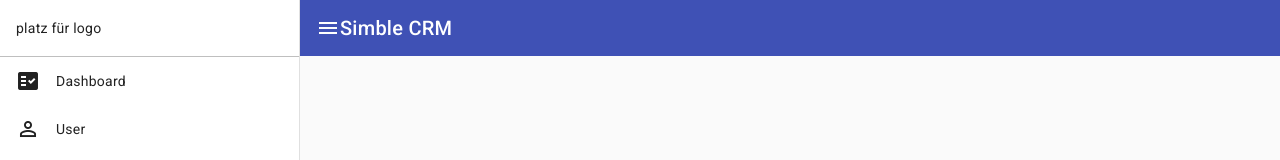
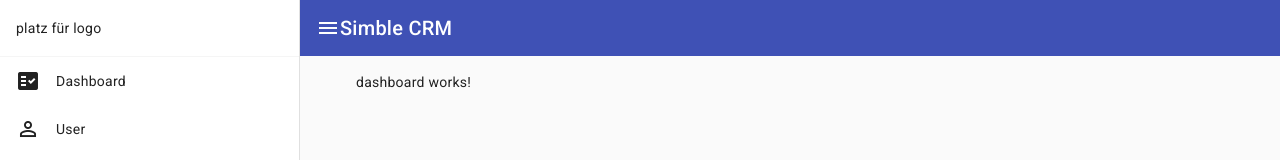
Before and after one commit to BastianR188/Simple-CRM, an Angular app: page / in a window 1280 px wide. Shown: the top 160 px of the page. Built offline with nearby package versions, Linux system fonts and the light colour scheme.

Commit message:
add routing to components

```diff
--- a/src/app/app.component.html
+++ b/src/app/app.component.html
@@ -5,8 +5,8 @@
     <div class="logo-container">platz für logo</div>
 
     <ul class="menu-items">
-      <li><mat-icon>fact_check</mat-icon>Dashboard</li>
-      <li><mat-icon>perm_identity</mat-icon>User</li>
+      <li routerLink="/"><mat-icon>fact_check</mat-icon>Dashboard</li>
+      <li routerLink="/user"><mat-icon>perm_identity</mat-icon>User</li>
     </ul>
 
 
@@ -22,8 +22,9 @@
       </mat-toolbar-row>
     </mat-toolbar>
 
-
-
+    <div class="router-container">
+      <router-outlet></router-outlet>
+    </div>
 
   </div>
 
--- a/src/app/app.component.scss
+++ b/src/app/app.component.scss
@@ -12,7 +12,7 @@
 }
 
 .logo-container{
-    border-bottom: 1px solid rgba($color: #000000, $alpha: 0.25);
+    border-bottom: 1px solid rgba($color: #000000, $alpha: 0.04);
     padding: 0 16px;
     min-height: 56px;
     display: flex;
@@ -40,7 +40,14 @@
         }
 
         &:hover {
-            background-color: rgba($color: #000000, $alpha: 0.1);
+            background-color: rgba($color: #000000, $alpha: 0.04);
+        }
+        &:focus{
+            outline: none;
         }
     }
 }
+
+.router-container{
+    padding: 16px 0 0 56px;
+}
--- a/src/app/app.routes.ts
+++ b/src/app/app.routes.ts
@@ -1,3 +1,9 @@
 import { Routes } from '@angular/router';
+import { DashboardComponent } from './dashboard/dashboard.component';
+import { UserComponent } from './user/user.component';
 
-export const routes: Routes = [];
+export const routes: Routes = [
+    {path: '', component: DashboardComponent},
+    {path: 'dashboard', component: DashboardComponent},
+    {path: 'user', component: UserComponent},
+];
--- /dev/null
+++ b/src/app/dashboard/dashboard.component.html
@@ -0,0 +1 @@
+<p>dashboard works!</p>
--- /dev/null
+++ b/src/app/user/user.component.html
@@ -0,0 +1 @@
+<p>user works!</p>
```
Also changed, not shown: src/app/app.component.ts (+5 -5 lines), src/app/dashboard/dashboard.component.ts (added, +12 -0 lines), src/app/user/user.component.ts (added, +12 -0 lines), src/app/dashboard/dashboard.component.scss (added), src/app/user/user.component.scss (added), 2 other files (tests, documents, lock files or other folders).
